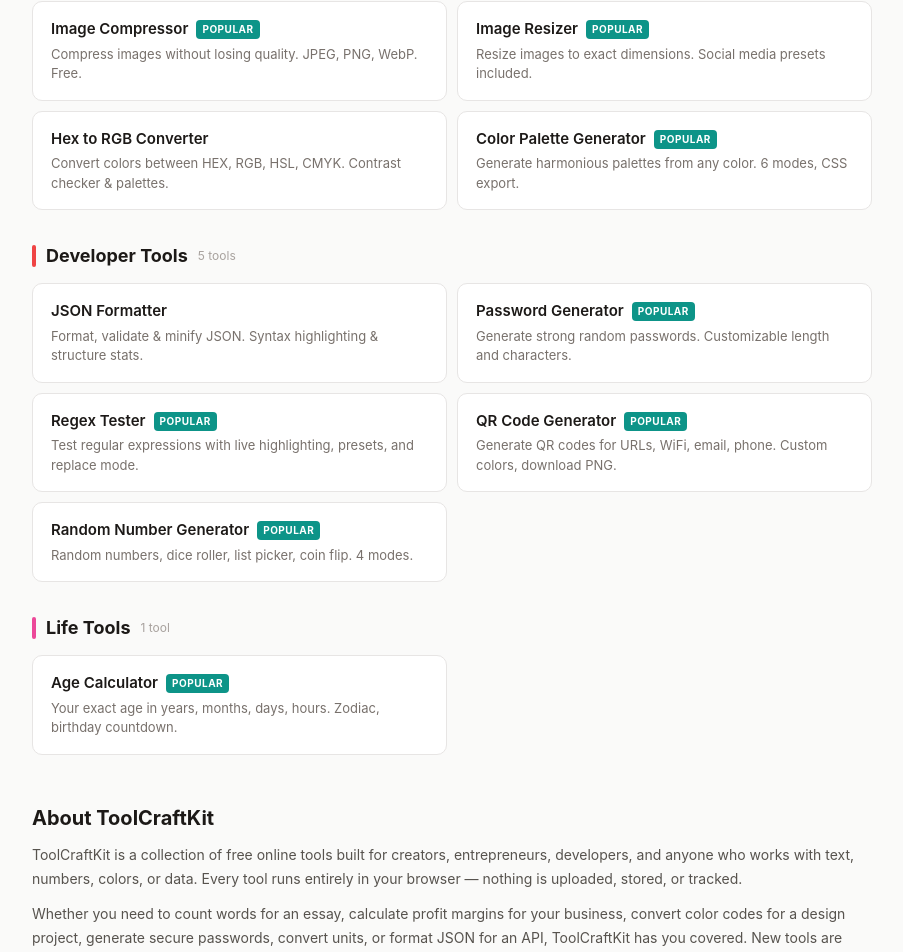
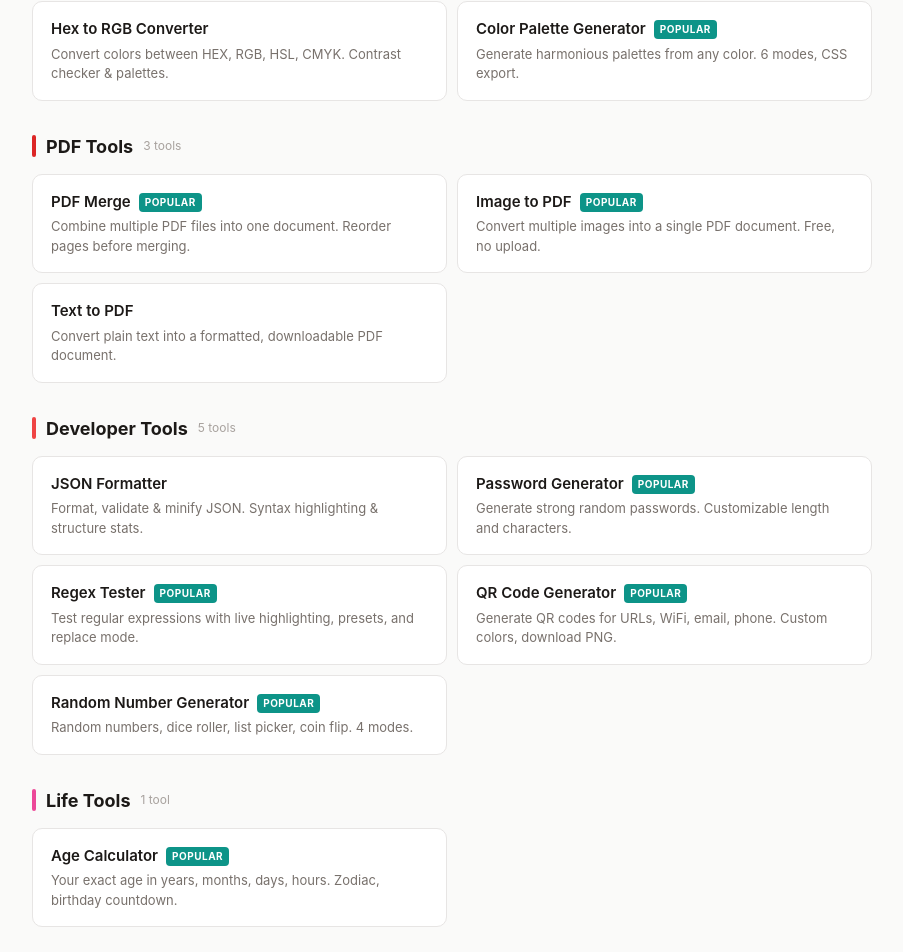
Before and after one commit to doudouman01/toolcraftkit, a Next.js app: page / in a window 1280 px wide. Shown: the part 1989-2941 px from the top of the page, without its empty margins (188-1091 px from the left). Built offline with nearby package versions, Linux system fonts and the light colour scheme.

Commit message:
feat: homepage with 35 tools + new PDF Tools category

```diff
--- a/src/app/page.tsx
+++ b/src/app/page.tsx
@@ -41,7 +41,6 @@
       { name: "Base64 Encoder/Decoder", desc: "Encode text to Base64 or decode Base64 to text instantly.", href: "/tools/base64" },
       { name: "URL Encoder/Decoder", desc: "Encode or decode URLs and query strings. Component or full URI mode.", href: "/tools/url-encoder", hot: true },
       { name: "Timestamp Converter", desc: "Convert Unix timestamps to dates and back. Live clock, multiple formats.", href: "/tools/timestamp-converter" },
-      { name: "PDF Merge", desc: "Combine multiple PDF files into one document. Reorder pages.", href: "/tools/pdf-merge", hot: true },
       { name: "Image to PDF", desc: "Convert multiple images into a single PDF document. Free.", href: "/tools/image-to-pdf", hot: true },
       { name: "Text to PDF", desc: "Convert plain text into a formatted, downloadable PDF document.", href: "/tools/text-to-pdf" },
     ],
@@ -54,6 +53,15 @@
       { name: "Image Resizer", desc: "Resize images to exact dimensions. Social media presets included.", href: "/tools/image-resizer", hot: true },
       { name: "Hex to RGB Converter", desc: "Convert colors between HEX, RGB, HSL, CMYK. Contrast checker & palettes.", href: "/tools/hex-to-rgb" },
       { name: "Color Palette Generator", desc: "Generate harmonious palettes from any color. 6 modes, CSS export.", href: "/tools/color-palette", hot: true },
+    ],
+  },
+  {
+    category: "PDF Tools",
+    color: "#DC2626",
+    items: [
+      { name: "PDF Merge", desc: "Combine multiple PDF files into one document. Reorder pages before merging.", href: "/tools/pdf-merge", hot: true },
+      { name: "Image to PDF", desc: "Convert multiple images into a single PDF document. Free, no upload.", href: "/tools/image-to-pdf", hot: true },
+      { name: "Text to PDF", desc: "Convert plain text into a formatted, downloadable PDF document.", href: "/tools/text-to-pdf" },
     ],
   },
   {
@@ -127,7 +135,7 @@
             ToolCraftKit is a collection of free online tools built for creators, entrepreneurs, developers, and anyone who works with text, numbers, colors, or data. Every tool runs entirely in your browser — nothing is uploaded, stored, or tracked.
           </p>
           <p style={{ fontSize: 14, color: "#57534E", lineHeight: 1.7 }}>
-            Whether you need to count words for an essay, calculate profit margins for your business, convert color codes for a design project, generate secure passwords, convert units, or format JSON for an API, ToolCraftKit has you covered. New tools are added regularly.
+            Whether you need to count words for an essay, calculate profit margins for your business, convert color codes for a design project, generate secure passwords, convert units, compress images, merge PDFs, or format JSON for an API, ToolCraftKit has you covered. New tools are added regularly.
           </p>
         </section>
       </main>
```
